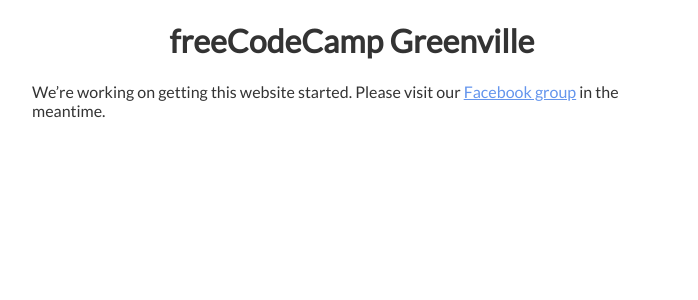
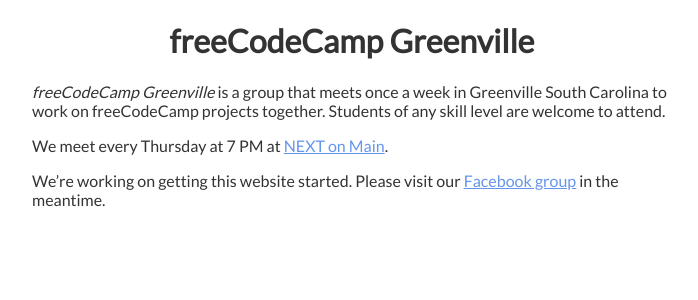
Before and after one commit to freecodecamp-greenville/fcc-greenville-www, a Jekyll site: the page built from index.md, in a window 1280 px wide. Shown: the top 300 px of the page, without its empty margins (288-986 px from the left). Built offline with Jekyll 4.4.1, drawn with Linux system fonts in a browser that asks for light colours; our own code applies the rules of GitHub Pages for plain Markdown files.

Commit message:
Add more info to index page

```diff
--- a/index.md
+++ b/index.md
@@ -3,6 +3,13 @@
 ---
 # freeCodeCamp Greenville
 
+*freeCodeCamp Greenville* is a group that meets once a week in Greenville South
+Carolina to work on freeCodeCamp projects together. Students of any skill level
+are welcome to attend.
+
+We meet every Thursday at 7 PM at
+[NEXT on Main](http://www.greenvillenext.com/next-space-locations/next-main/).
+
 We're working on getting this website started. Please visit our
 [Facebook group](https://www.facebook.com/groups/free.code.camp.Greenville/) in
 the meantime.
```
